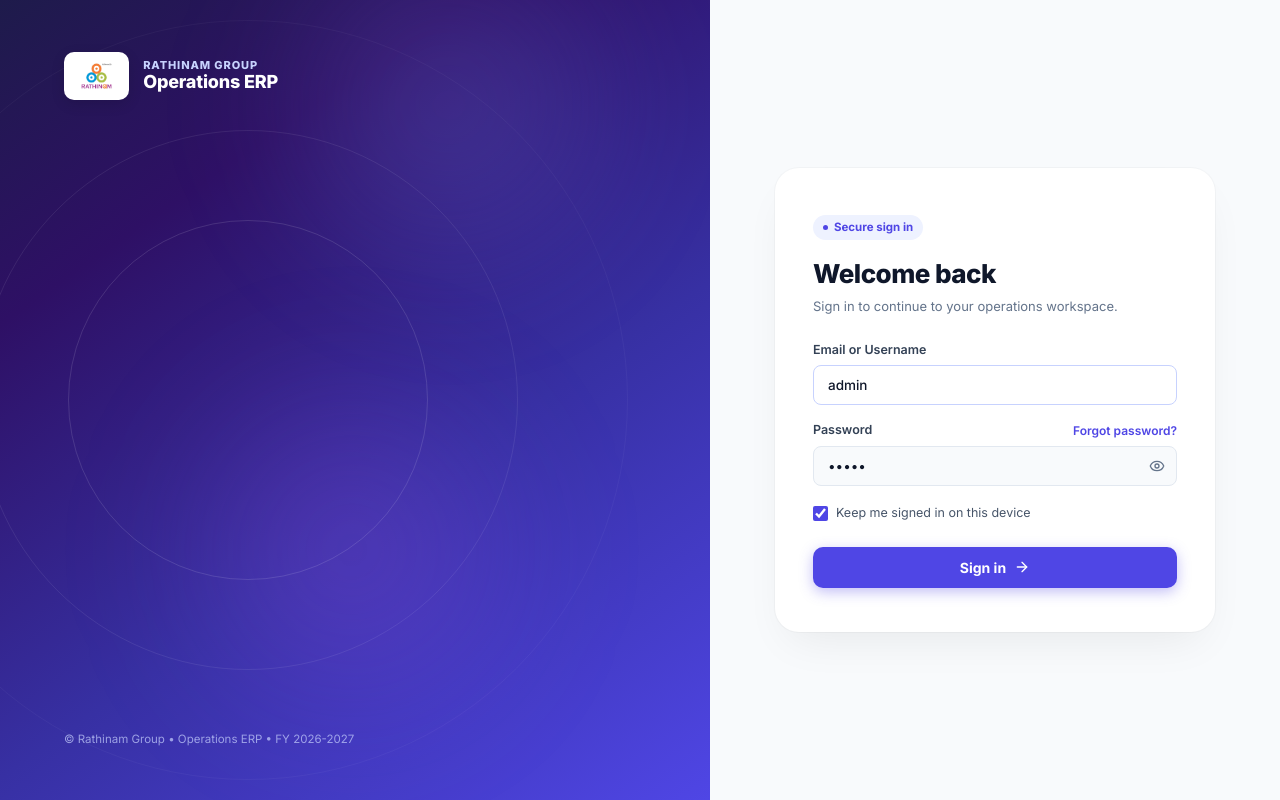
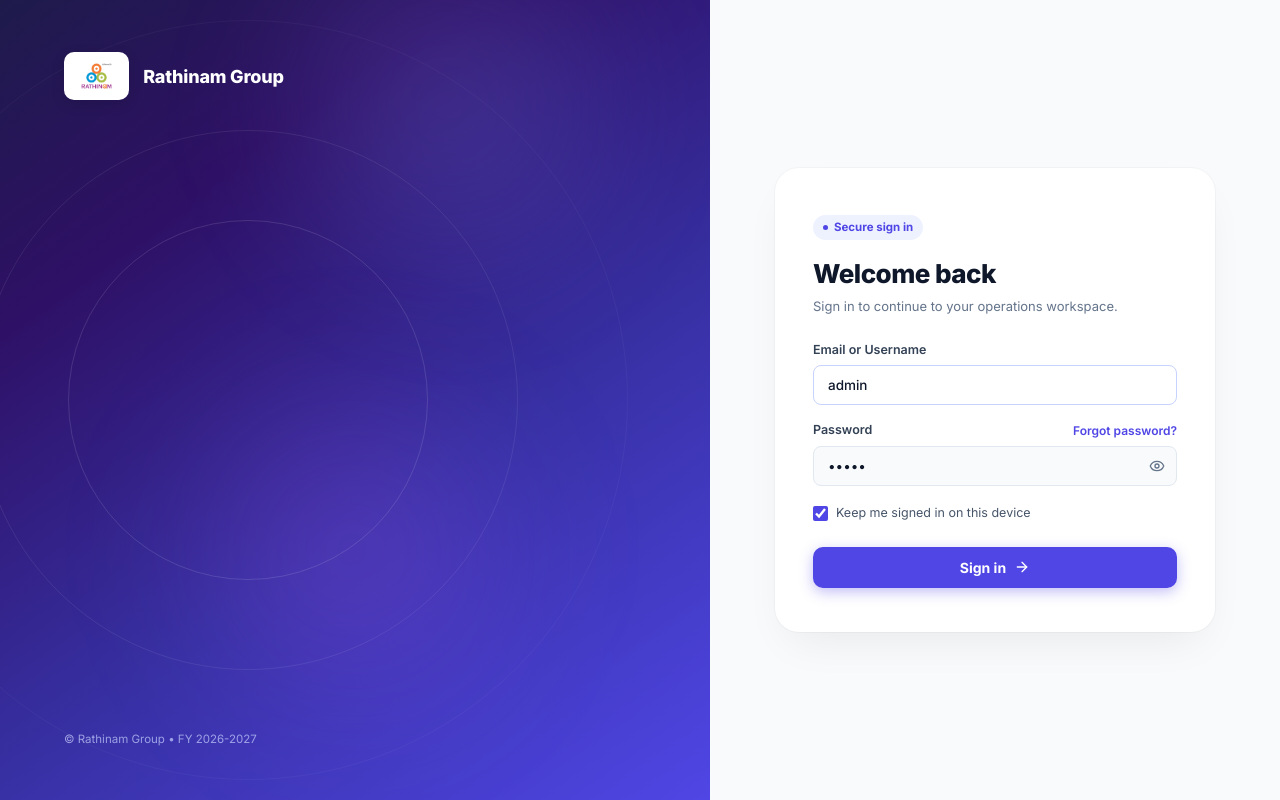
Before and after one commit to Rathinam-college/ReportFE, a React (Vite) app: page /#dashboard in a window 1280 px wide. Built offline with nearby package versions, Linux system fonts and the light colour scheme.

Commit message:
refactor: remove Operations ERP branding across navbar, login, footer, headers and document titles

```diff
--- a/index.html
+++ b/index.html
@@ -4,7 +4,7 @@
     <meta charset="UTF-8" />
     <link rel="icon" type="image/svg+xml" href="/favicon.svg" />
     <meta name="viewport" content="width=device-width, initial-scale=1.0" />
-    <title>Report / Food Operations ERP — Rathinam Group</title>
+    <title>Report — Rathinam Group</title>
   </head>
   <body>
     <div id="root"></div>
--- a/src/App.jsx
+++ b/src/App.jsx
@@ -157,7 +157,7 @@ export default function App() {
     } else if (activeTab === 'settings') {
       titleStr = 'System Settings';
     }
-    document.title = `Report / ${titleStr} • Rathinam Operations ERP`;
+    document.title = `Report / ${titleStr} • Rathinam Group`;
   }, [activeTab, dataEntrySubTab, masterDataSubTab]);
 
   // --------------------------------------------------------------------------
--- a/src/components/auth/LoginPage.jsx
+++ b/src/components/auth/LoginPage.jsx
@@ -116,18 +116,15 @@ export default function LoginPage({
           </div>
 
           <div>
-            <div style={{ fontSize: '11px', fontWeight: '800', letterSpacing: '0.08em', textTransform: 'uppercase', color: '#c7d2fe', lineHeight: 1.1 }}>
+            <div style={{ fontSize: '18px', fontWeight: '800', color: '#ffffff', letterSpacing: '-0.01em' }}>
               Rathinam Group
-            </div>
-            <div style={{ fontSize: '18px', fontWeight: '800', color: '#ffffff', letterSpacing: '-0.01em', lineHeight: 1.2 }}>
-              Operations ERP
             </div>
           </div>
         </div>
 
         {/* BOTTOM FOOTER */}
         <div style={{ position: 'relative', zIndex: 1, fontSize: '11.5px', color: 'rgba(199, 210, 254, 0.7)' }}>
-          © Rathinam Group • Operations ERP • FY 2026-2027
+          © Rathinam Group • FY 2026-2027
         </div>
       </div>
 
--- a/src/components/common/BreadcrumbHeader.jsx
+++ b/src/components/common/BreadcrumbHeader.jsx
@@ -90,7 +90,7 @@ export default function BreadcrumbHeader({
 
       <div style={{ display: 'flex', alignItems: 'center', gap: '10px' }}>
         <span style={{ fontSize: '12px', color: '#64748b' }}>
-          Rathinam Operations ERP • FY 2026–2027
+          Rathinam Group • FY 2026–2027
         </span>
       </div>
     </div>
--- a/src/components/common/Footer.jsx
+++ b/src/components/common/Footer.jsx
@@ -12,7 +12,7 @@ export default function Footer() {
       justifyContent: 'space-between',
       alignItems: 'center'
     }}>
-      <span>Rathinam Group of Institutions • Operations ERP</span>
+      <span>Rathinam Group of Institutions</span>
       <span>Modular Campus Management Architecture</span>
     </footer>
   );
--- a/src/components/common/Navbar.jsx
+++ b/src/components/common/Navbar.jsx
@@ -58,18 +58,13 @@ export default function Navbar({
         <img
           src={`${import.meta.env.BASE_URL}rathinam_logo.png`}
           alt="Rathinam Group"
-          style={{ height: '32px', width: 'auto', objectFit: 'contain' }}
+          style={{ height: '34px', width: 'auto', objectFit: 'contain' }}
           onError={(e) => {
             e.target.style.display = 'none';
           }}
         />
-        <div>
-          <div style={{ fontSize: '10.5px', fontWeight: '700', letterSpacing: '0.04em', color: '#6366f1', lineHeight: 1.1 }}>
-            Rathinam Group
-          </div>
-          <div style={{ fontSize: '15px', fontWeight: '800', color: '#0f172a', letterSpacing: '-0.01em', lineHeight: 1.2 }}>
-            Operations ERP
-          </div>
+        <div style={{ fontSize: '15px', fontWeight: '800', color: '#0f172a', letterSpacing: '-0.01em' }}>
+          Rathinam Group
         </div>
       </div>
 
```
Also changed, not shown: 1 other file (tests, documents, lock files or other folders).
